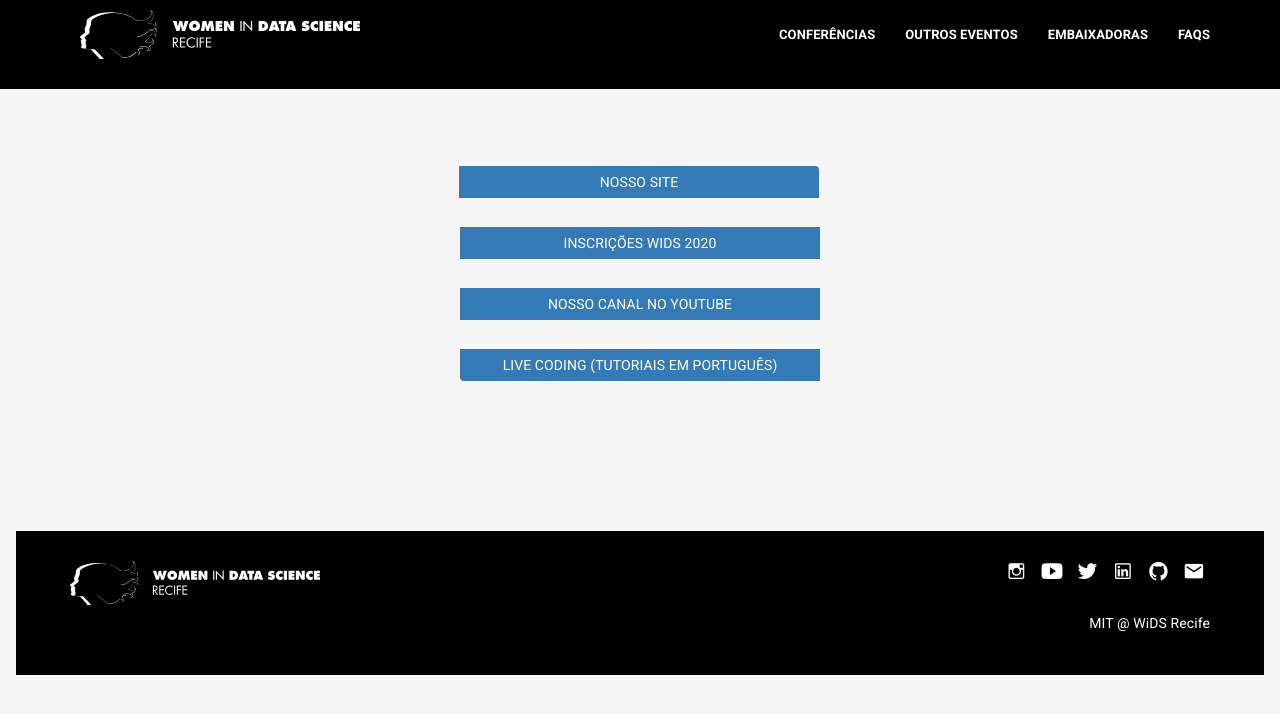
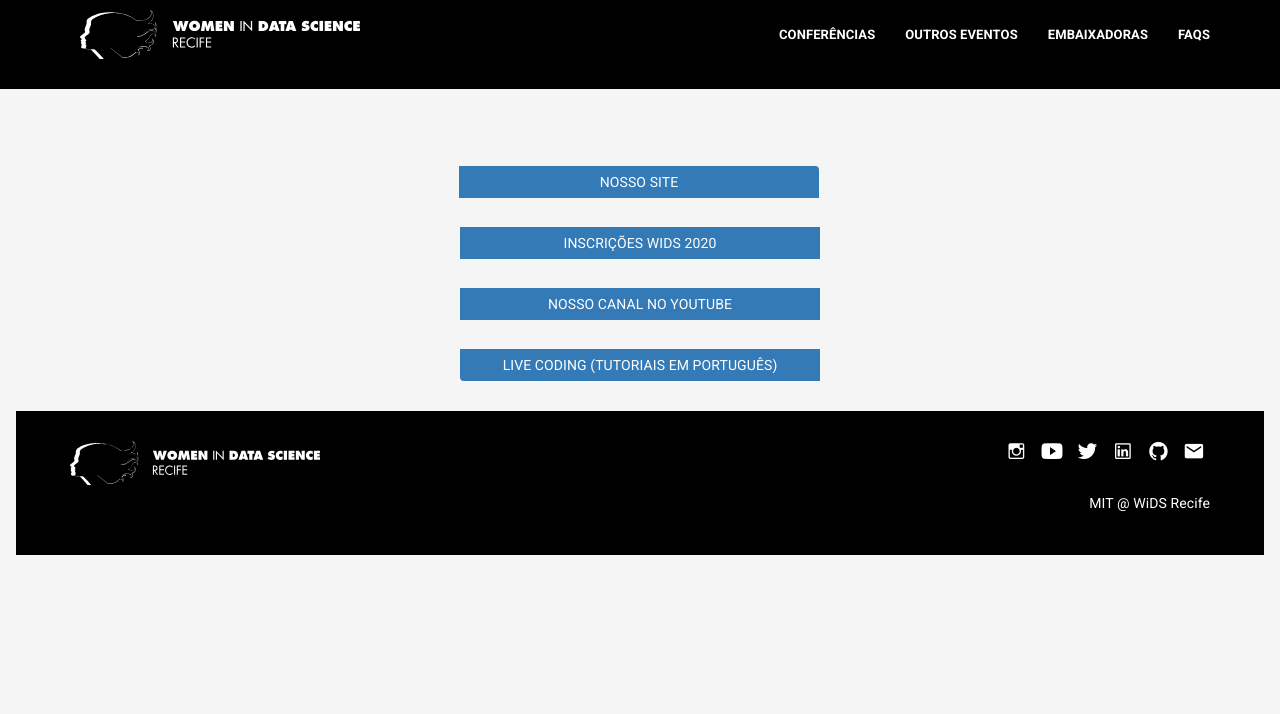
Before and after one commit to widsrecife/widsrecife.github.io, a Jekyll site: the page built from links.md, in a window 1280 px wide and 900 px high. Shown: the top 714 px of the window. Built offline with Jekyll 4.4.1, drawn with Linux system fonts in a browser that asks for light colours; some web fonts are replaced.

Commit message:
fix: ajusta padding

```diff
--- a/_layouts/links.html
+++ b/_layouts/links.html
@@ -49,7 +49,7 @@
 
 {{content}}
 
-<div class='wrapper text-center' style="padding:120px">
+<div class='wrapper text-center' style="padding-top:120px">
     <div class="btn-group-vertical">
     {% include button_first.html url="https://www.widsrecife.com.br/" titulo="Nosso site" %}
         {% for link in site.data.links_instagram %}
```
